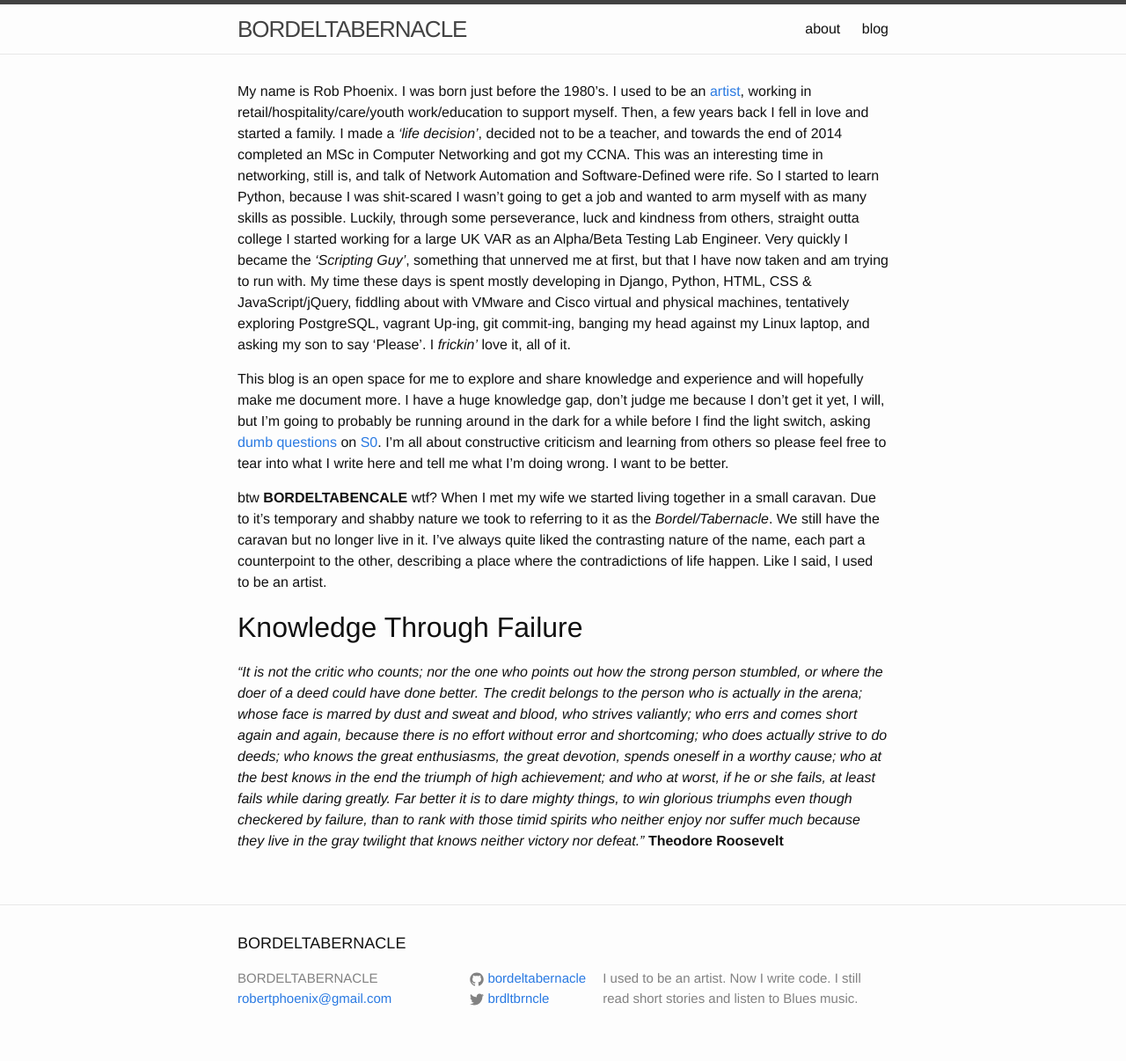
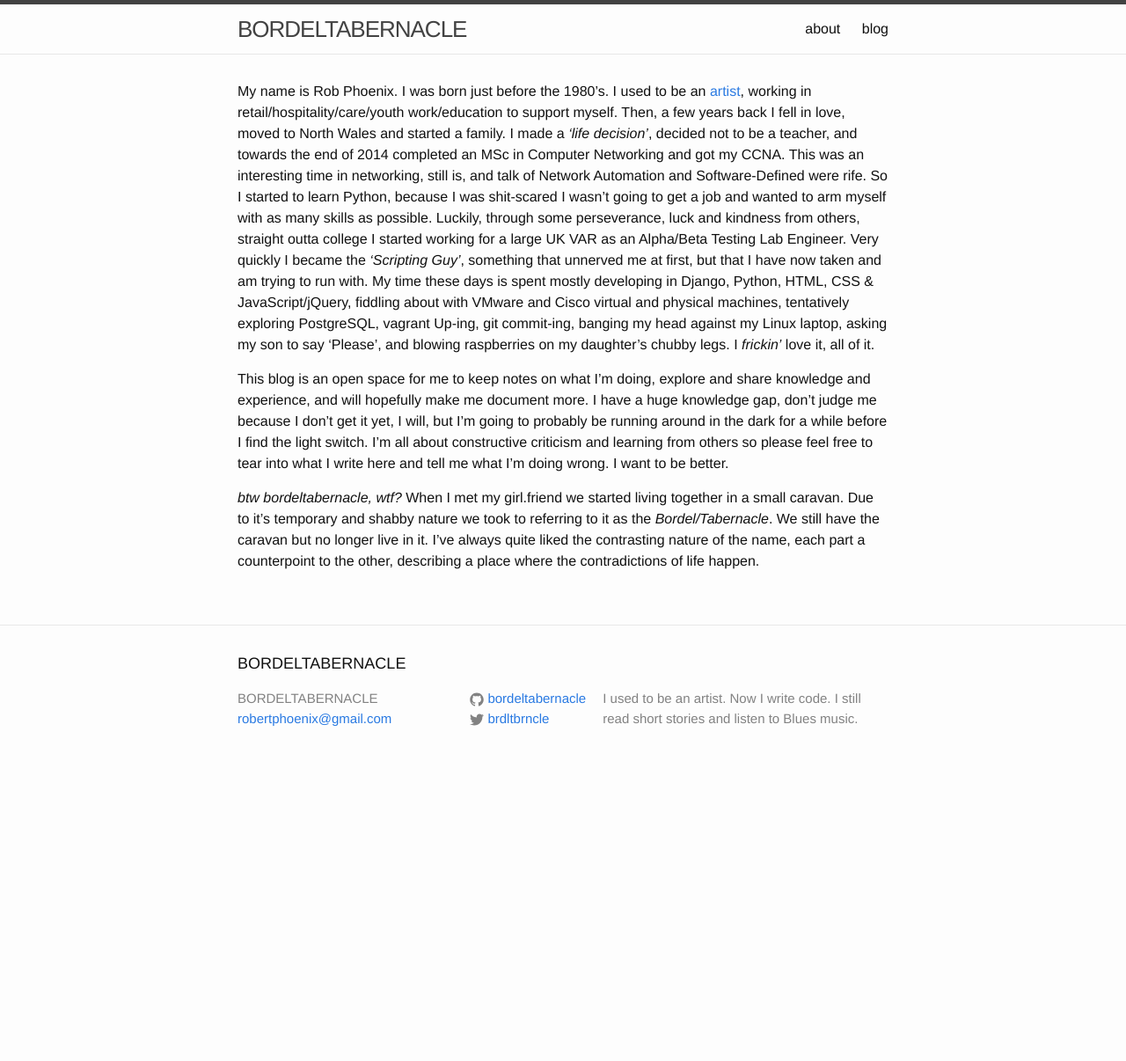
Before and after one commit to robphoenix/bordeltabernacle.github.io, a Jekyll site: the page built from about.md, in a window 1280 px wide. Shown: the whole page at 88% size. Built offline with Jekyll 4.4.1, drawn with Linux system fonts in a browser that asks for light colours; after the commit the page ends 900 px from its top, so only the background shows below that.

Commit message:
updated /about/

```diff
--- a/about.md
+++ b/about.md
@@ -4,14 +4,8 @@ title: about
 permalink: about/
 ---
 
-My name is Rob Phoenix. I was born just before the 1980's. I used to be an [artist](http://rm-phoenix.co.uk/), working in retail/hospitality/care/youth work/education to support myself. Then, a few years back I fell in love and started a family. I made a *'life decision'*, decided not to be a teacher, and towards the end of 2014 completed an MSc in Computer Networking and got my CCNA. This was an interesting time in networking, still is, and talk of Network Automation and Software-Defined were rife.  So I started to learn Python, because I was shit-scared I wasn't going to get a job and wanted to arm myself with as many skills as possible.  Luckily, through some perseverance, luck and kindness from others, straight outta college I started working for a large UK VAR as an Alpha/Beta Testing Lab Engineer. Very quickly I became the *'Scripting Guy'*, something that unnerved me at first, but that I have now taken and am trying to run with.  My time these days is spent mostly developing in Django, Python, HTML, CSS & JavaScript/jQuery, fiddling about with VMware and Cisco virtual and physical machines, tentatively exploring PostgreSQL, vagrant Up-ing, git commit-ing, banging my head against my Linux laptop, and asking my son to say 'Please'. I *frickin'* love it, all of it.
+My name is Rob Phoenix. I was born just before the 1980's. I used to be an [artist](http://rm-phoenix.co.uk/), working in retail/hospitality/care/youth work/education to support myself. Then, a few years back I fell in love, moved to North Wales and started a family. I made a *'life decision'*, decided not to be a teacher, and towards the end of 2014 completed an MSc in Computer Networking and got my CCNA. This was an interesting time in networking, still is, and talk of Network Automation and Software-Defined were rife.  So I started to learn Python, because I was shit-scared I wasn't going to get a job and wanted to arm myself with as many skills as possible.  Luckily, through some perseverance, luck and kindness from others, straight outta college I started working for a large UK VAR as an Alpha/Beta Testing Lab Engineer. Very quickly I became the *'Scripting Guy'*, something that unnerved me at first, but that I have now taken and am trying to run with.  My time these days is spent mostly developing in Django, Python, HTML, CSS & JavaScript/jQuery, fiddling about with VMware and Cisco virtual and physical machines, tentatively exploring PostgreSQL, vagrant Up-ing, git commit-ing, banging my head against my Linux laptop, asking my son to say 'Please', and blowing raspberries on my daughter's chubby legs. I *frickin'* love it, all of it.
 
-This blog is an open space for me to explore and share knowledge and experience and will hopefully make me document more. I have a huge knowledge gap, don't judge me because I don't get it yet, I will, but I'm going to probably be running around in the dark for a while before I find the light switch, asking [dumb questions](https://twitter.com/frazelledazzell/status/629075389394976769) on [S0](https://stackoverflow.com/questions/8318911/why-does-html-think-chucknorris-is-a-color). I'm all about constructive criticism and learning from others so please feel free to tear into what I write here and tell me what I'm doing wrong. I want to be better.
+This blog is an open space for me to keep notes on what I'm doing, explore and share knowledge and experience, and will hopefully make me document more. I have a huge knowledge gap, don't judge me because I don't get it yet, I will, but I'm going to probably be running around in the dark for a while before I find the light switch. I'm all about constructive criticism and learning from others so please feel free to tear into what I write here and tell me what I'm doing wrong. I want to be better.
 
-btw **BORDELTABENCALE** wtf? When I met my wife we started living together in a small caravan.  Due to it's temporary and shabby nature we took to referring to it as the *Bordel/Tabernacle*.  We still have the caravan but no longer live in it.  I've always quite liked the contrasting nature of the name, each part a counterpoint to the other, describing a place where the contradictions of life happen. Like I said, I used to be an artist.
-
-
-Knowledge Through Failure
--------------------------
-*"It is not the critic who counts; nor the one who points out how the strong person stumbled, or where the doer of a deed could have done better.  The credit belongs to the person who is actually in the arena; whose face is marred by dust and sweat and blood, who strives valiantly; who errs and comes short again and again, because there is no effort without error and shortcoming; who does actually strive to do deeds; who knows the great enthusiasms, the great devotion, spends oneself in a worthy cause; who at the best knows in the end the triumph of high achievement; and who at worst, if he or she fails, at least fails while daring greatly.  Far better it is to dare mighty things, to win glorious triumphs even though checkered by failure, than to rank with those timid spirits who neither enjoy nor suffer much because they live in the gray twilight that knows neither victory nor defeat."*
-**Theodore Roosevelt**
+*btw bordeltabernacle, wtf?* When I met my girl.friend we started living together in a small caravan.  Due to it's temporary and shabby nature we took to referring to it as the *Bordel/Tabernacle*.  We still have the caravan but no longer live in it.  I've always quite liked the contrasting nature of the name, each part a counterpoint to the other, describing a place where the contradictions of life happen.
```
